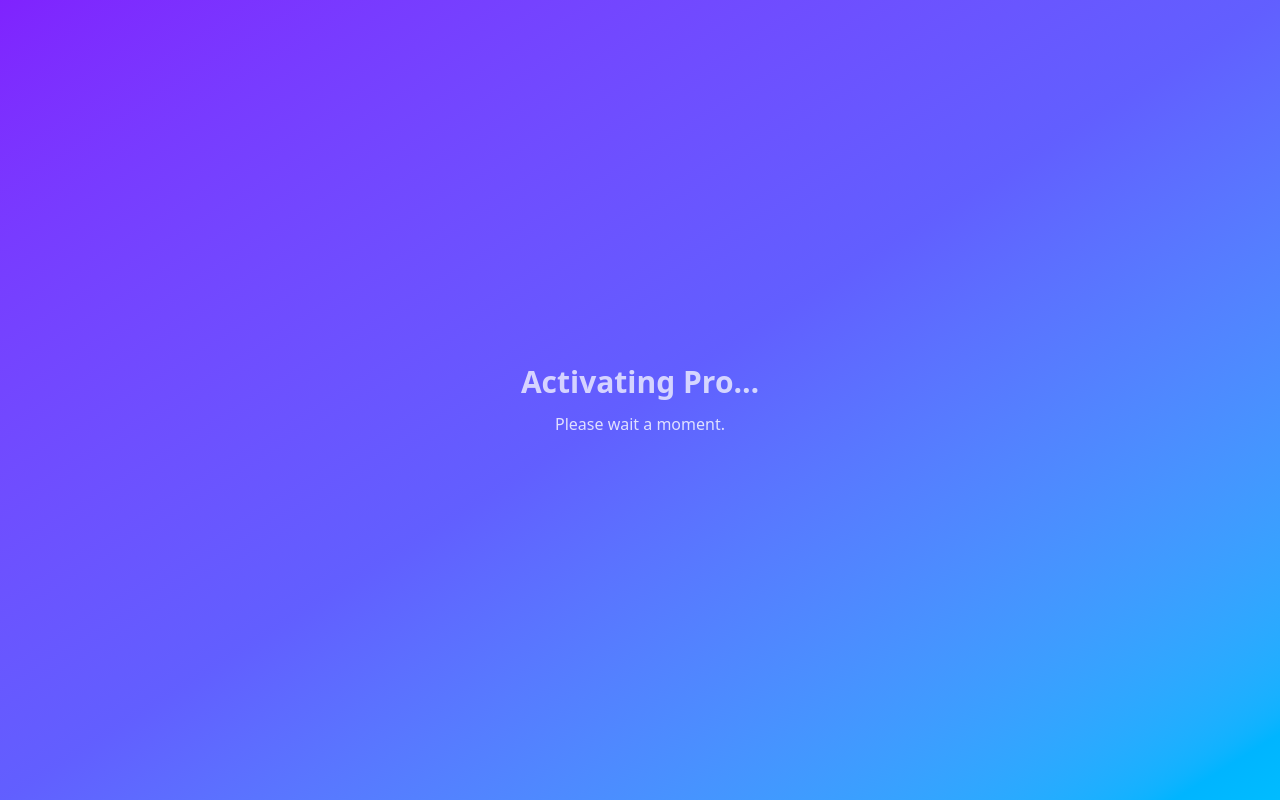
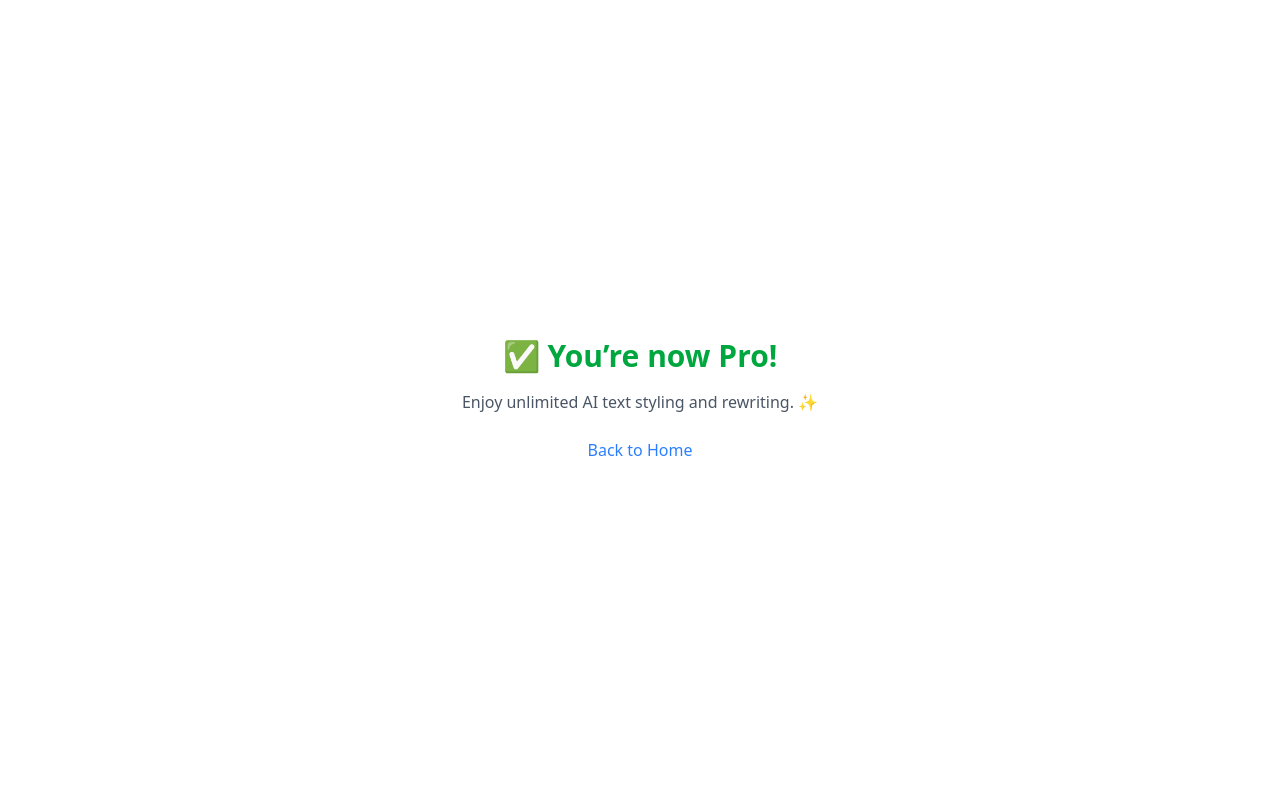
Before and after one commit to FahadRahman-AI/Vibeify-, a Next.js app: page /pro in a window 1280 px wide. Before the commit this address had no page. Built offline with nearby package versions, Linux system fonts and the light colour scheme.

Commit message:
fix Suspense boundary for /pro page

```diff
--- a/app/pro/page.tsx
+++ b/app/pro/page.tsx
@@ -1,31 +1,35 @@
 "use client";
-import { useEffect } from "react";
-import { useSearchParams, useRouter } from "next/navigation";
 
-export default function ProSuccess() {
-  const params = useSearchParams();
-  const router = useRouter();
+import { Suspense } from "react";
+import { useSearchParams } from "next/navigation";
 
-  useEffect(() => {
-    const sid = params.get("session_id");
-    if (sid) {
-      (async () => {
-        try {
-          await fetch(`/api/stripe/activate?session_id=${sid}`, { cache: "no-store" });
-          router.replace("/?upgraded=1");
-        } catch {
-          router.replace("/?activate=error");
-        }
-      })();
-    } else {
-      router.replace("/?missing_session=1");
-    }
-  }, [params, router]);
+function ProContent() {
+  const searchParams = useSearchParams();
+  const sessionId = searchParams.get("session_id");
 
   return (
-    <main className="min-h-screen flex flex-col items-center justify-center bg-gradient-to-br from-violet-600 via-indigo-500 to-sky-400 text-white">
-      <h1 className="text-3xl font-bold mb-3 animate-pulse">Activating Pro…</h1>
-      <p className="text-white/80">Please wait a moment.</p>
-    </main>
+    <div className="flex flex-col items-center justify-center min-h-screen text-center p-8">
+      <h1 className="text-3xl font-bold text-green-600 mb-4">✅ You’re now Pro!</h1>
+      {sessionId && (
+        <p className="text-gray-700 mb-2">Session ID: {sessionId}</p>
+      )}
+      <p className="text-gray-600">
+        Enjoy unlimited AI text styling and rewriting. ✨
+      </p>
+      <a
+        href="/"
+        className="mt-6 text-blue-500 hover:underline"
+      >
+        Back to Home
+      </a>
+    </div>
   );
 }
+
+export default function ProPage() {
+  return (
+    <Suspense fallback={<div className="text-center mt-10">Loading...</div>}>
+      <ProContent />
+    </Suspense>
+  );
+}
```
